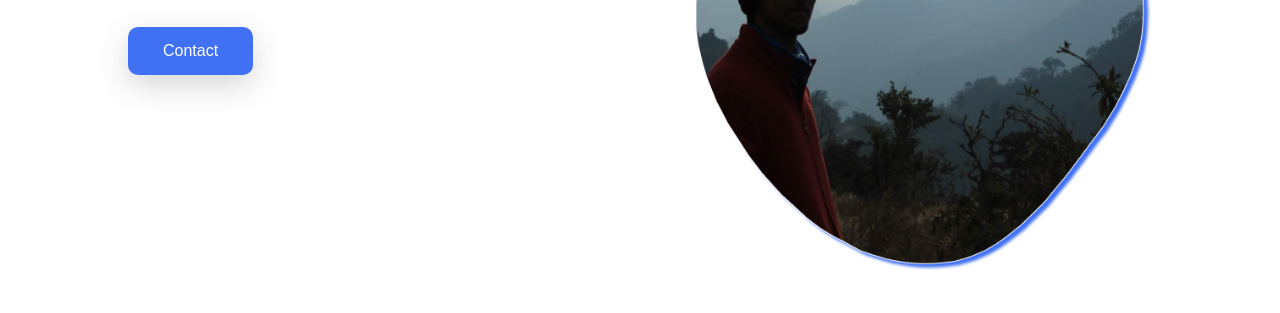
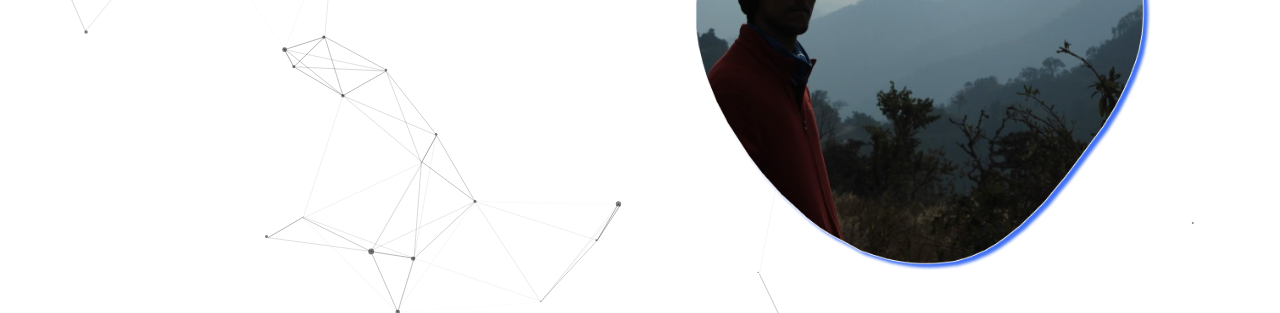
Before and after one commit to saiashish90/portfolio, a plain HTML site: page index.html in a window 1280 px wide. Shown: the part 409-722 px from the top of the page. Drawn offline with nearby package versions, Linux system fonts and the light colour scheme.

Commit message:
Particles added

```diff
--- a/assets/css/styles.css
+++ b/assets/css/styles.css
@@ -48,6 +48,16 @@
 ::before,
 ::after {
 	box-sizing: border-box;
+}
+.animation_background {
+	background-color: #ffffff;
+	width: 100%;
+	height: 100%;
+	position: absolute;
+	z-index: 0;
+}
+.top {
+	z-index: 1;
 }
 html {
 	scroll-behavior: smooth;
--- a/assets/js/main.js
+++ b/assets/js/main.js
@@ -59,6 +59,51 @@ sr.reveal('.contact__input', { interval: 200 });
 
 $(document).ready(function() {
 	$(document).on('scroll', onScroll);
+	particlesJS('particles-js', {
+		particles     : {
+			number      : { value: 60, density: { enable: true, value_area: 800 } },
+			color       : { value: '#000000' },
+			shape       : {
+				type    : 'circle',
+				stroke  : { width: 0, color: '#000000' },
+				polygon : { nb_sides: 5 },
+				image   : { src: 'img/github.svg', width: 100, height: 100 }
+			},
+			opacity     : {
+				value  : 0.5,
+				random : false,
+				anim   : { enable: false, speed: 1, opacity_min: 0.1, sync: false }
+			},
+			size        : { value: 3, random: true, anim: { enable: false, speed: 40, size_min: 0.1, sync: false } },
+			line_linked : { enable: true, distance: 150, color: '#000000', opacity: 0.4, width: 1 },
+			move        : {
+				enable    : true,
+				speed     : 6,
+				direction : 'none',
+				random    : false,
+				straight  : false,
+				out_mode  : 'out',
+				bounce    : false,
+				attract   : { enable: false, rotateX: 600, rotateY: 1200 }
+			}
+		},
+		interactivity : {
+			detect_on : 'canvas',
+			events    : {
+				onhover : { enable: false, mode: 'repulse' },
+				onclick : { enable: false, mode: 'push' },
+				resize  : true
+			},
+			modes     : {
+				grab    : { distance: 400, line_linked: { opacity: 1 } },
+				bubble  : { distance: 400, size: 40, duration: 2, opacity: 8, speed: 3 },
+				repulse : { distance: 200, duration: 0.4 },
+				push    : { particles_nb: 4 },
+				remove  : { particles_nb: 2 }
+			}
+		},
+		retina_detect : true
+	});
 });
 
 function onScroll(event) {
--- a/index.html
+++ b/index.html
@@ -10,11 +10,13 @@
     <!-- =====BOX ICONS===== -->
     <link href='https://cdn.jsdelivr.net/npm/boxicons@2.0.5/css/boxicons.min.css' rel='stylesheet'>
     <script src="https://ajax.googleapis.com/ajax/libs/jquery/3.5.1/jquery.min.js"></script>
+    <script src="http://cdn.jsdelivr.net/particles.js/2.0.0/particles.min.js"></script>
 
     <title>Portfolio</title>
 </head>
 
 <body>
+
     <!--===== HEADER =====-->
     <header id='nav' class="l-header">
         <nav class="nav bd-grid">
@@ -40,6 +42,7 @@
 
     <main class="l-main">
         <!--===== HOME =====-->
+        <div id="particles-js" class="animation_background"></div>
         <section class="home bd-grid" id="home">
             <div class="home__data">
                 <h1 class="home__title">Hi,<br>I am <span class="home__title-color">Ashish</span></h1>
@@ -59,7 +62,7 @@
         </section>
 
         <!--===== ABOUT =====-->
-        <section class="about section " id="about">
+        <section class="about section" id="about">
             <h2 class="section-title">About</h2>
 
             <div class="about__container bd-grid">
@@ -69,7 +72,8 @@
 
                 <div>
                     <h2 class="about__subtitle">I am Ashish</h2>
-                    <p class="about__text">Lorem, ipsum dolor sit amet consectetur adipisicing elit. Voluptate cum
+                    <p class="about__text">Lorem, ipsum dolor sit amet consectetur adipisicing elit. Voluptate
+                        cum
                         expedita quo culpa tempora, assumenda, quis fugiat ut voluptates soluta, aut earum nemo
                         recusandae cumque perferendis! Recusandae alias accusamus atque.</p>
                 </div>
@@ -83,7 +87,8 @@
             <div class="skills__container bd-grid">
                 <div>
                     <h2 class="skills__subtitle">Profesional Skills</h2>
-                    <p class="skills__text">Lorem ipsum dolor sit, amet consectetur adipisicing elit. Velit optio id
+                    <p class="skills__text">Lorem ipsum dolor sit, amet consectetur adipisicing elit. Velit
+                        optio id
                         vero amet, alias architecto consectetur error eum eaque sit.</p>
                     <!-- first skill -->
                     <div class="skills__data">
@@ -203,6 +208,7 @@
 
     <!--===== MAIN JS =====-->
     <script src="assets/js/main.js"></script>
+
 </body>
 
 </html>
```
Also changed, not shown: particles.html (added, +19 -0 lines).
